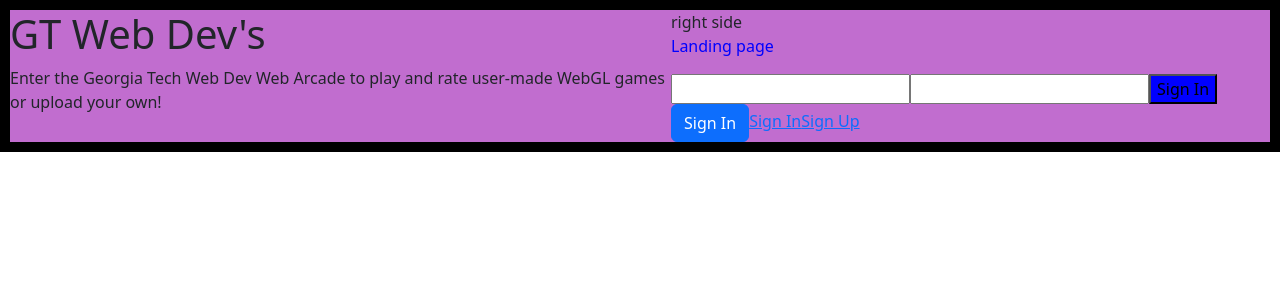
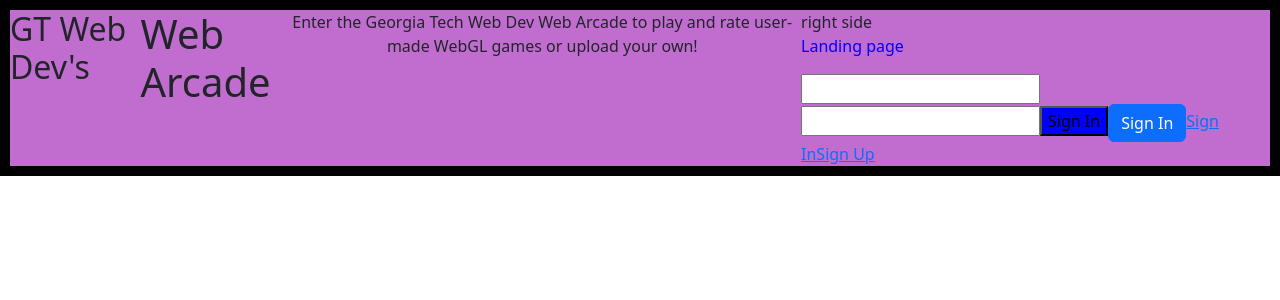
Before and after one commit to GTWebArcade/webarcade-webapp, a React (Create React App) app: page / in a window 1280 px wide. Shown: the top 300 px of the page. Built offline with nearby package versions, Linux system fonts and the light colour scheme.

Commit message:
Updated Landing screen css, not the most prettiest

```diff
--- a/src/component/landing/index.js
+++ b/src/component/landing/index.js
@@ -5,9 +5,9 @@
 function LeftSide() {
   return (
     <div className={styles.leftside}>
-      <h1>GT Web Dev's</h1>
-      <title>Web Arcade</title>
-      <p>Enter the Georgia Tech Web Dev Web Arcade to play
+      <h2>GT Web Dev's</h2>
+      <h1>Web Arcade</h1>
+      <p className={styles.bodyText}>Enter the Georgia Tech Web Dev Web Arcade to play
          and rate user-made WebGL games or upload your own!</p>
     </div>
   );
--- a/src/component/landing/styles.module.css
+++ b/src/component/landing/styles.module.css
@@ -1,5 +1,8 @@
 .dummyStyle {
     color: blue;
+}
+h1 {
+    font-weight: 500;
 }
 
 .buttonStyle {
@@ -7,7 +10,7 @@
 }
 
 .leftside {
-
+    display: flex;
 }
 
 .classone {
@@ -16,3 +19,7 @@
     background-color: #c16dcf;
     border: solid black 10px;
 }
+
+.bodyText {
+    text-align: center;
+}
```
